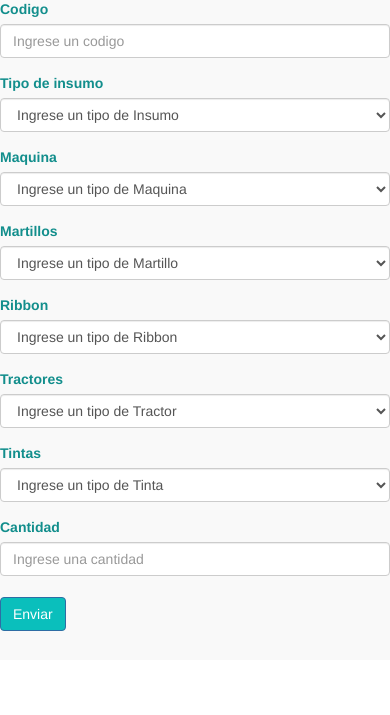
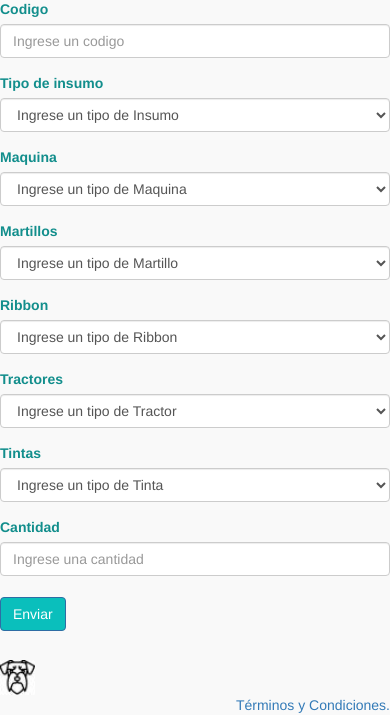
Before and after one commit to Proyectostock/RepoMek, a PHP site: page /impacto.php in a window 390 px wide; the page is wider, and only the part inside the window is pictured. Shown: the part 310-1025 px from the top of that part. Before the commit the page ends 941 px from the top of that part, so only its background shows below. Run offline with PHP 8.4, Linux system fonts and the light colour scheme.

Commit message:
Probando Footer

```diff
--- a/impacto.php
+++ b/impacto.php
@@ -340,6 +340,21 @@
 
         </fieldset>
     </form>
+    <footer class="white-color hide-on-mobile">
+    <div class="row">
+        <div class="col-md-6">
+            <div class="footer-logo">
+                <img id="Img1" alt="Mek" src="img/iconohead.ico" height="35" width="35">
+            </div>
+        </div>
+        <div class="col-md-6 text-right">
+            <a class="footer-legales" href="#">Términos y Condiciones.</a>
+        </div>
+    </div>
+    </footer>
+
+
+
 
 
 
```
